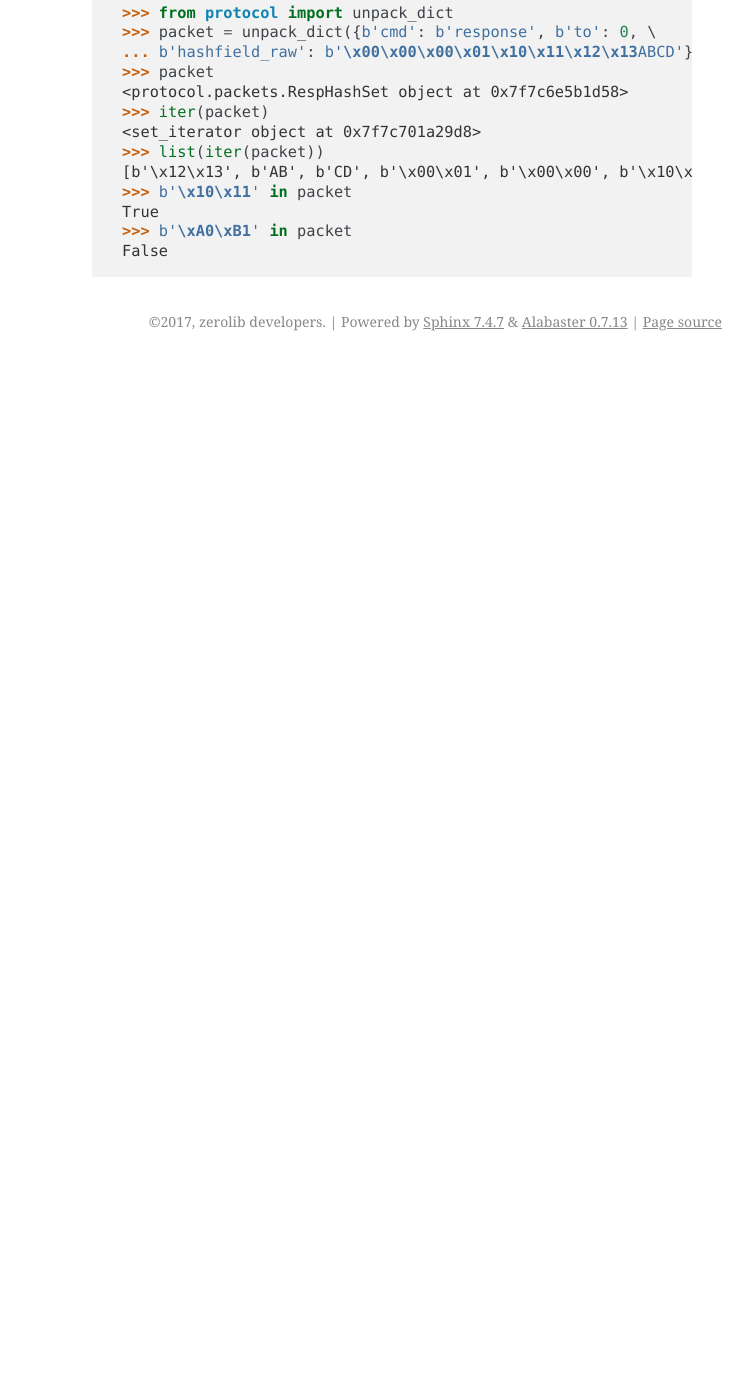
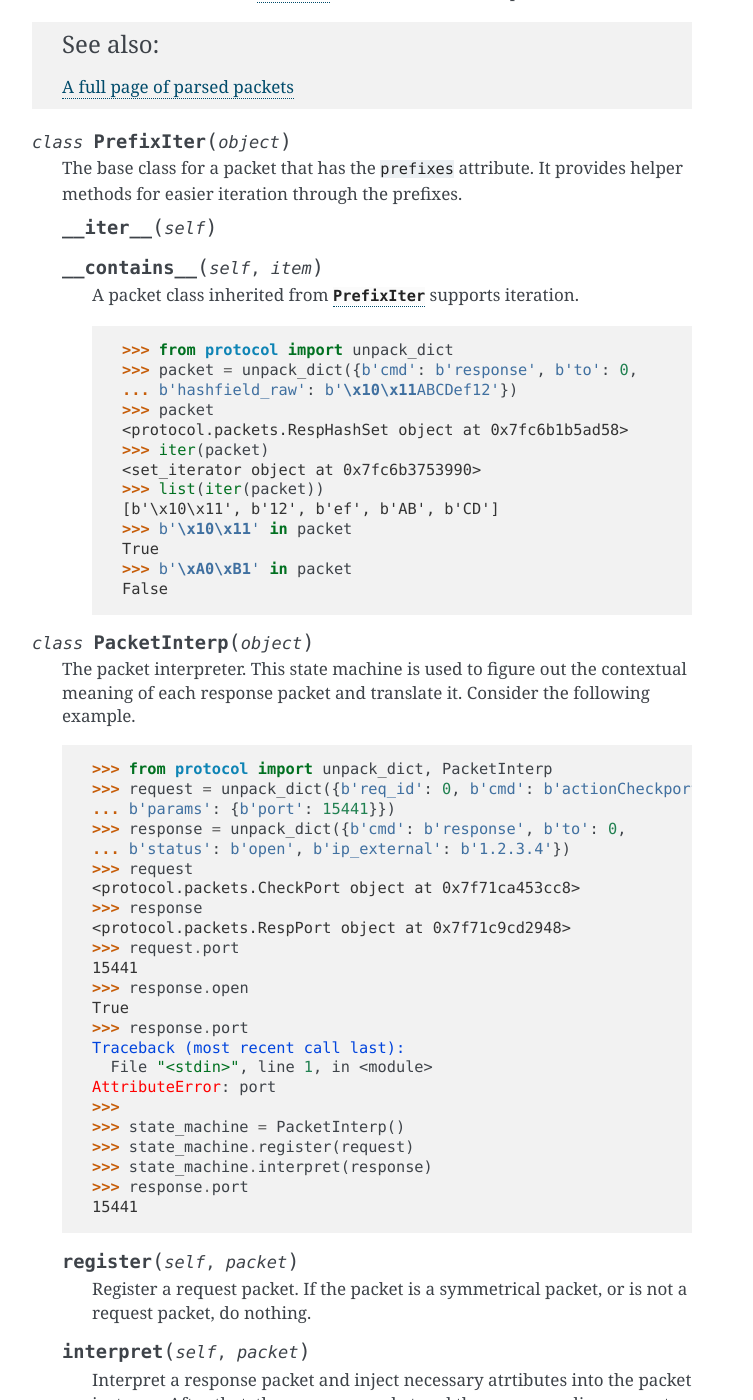
Before and after one commit to MuxZeroNet/zerolib, a Sphinx documentation site: the page built from docs/reference/protocol.rst, in a window 1280 px wide and 1400 px high, scrolled down 2744 px. Shown: the whole window, without its empty margins (388-1141 px from the left). Built offline with Sphinx 7.4.7, drawn with Linux system fonts in a browser that asks for light colours; formulas are drawn with MathJax 3; pages that are not in the unit, such as notebooks, are missing from menus; before the commit the page ends 3105 px from its top, so only the background shows below that; some of the changed text lies outside the part shown.

Commit message:
Add state machine docs, new examples, discussion and revise

```diff
--- a/docs/index.rst
+++ b/docs/index.rst
@@ -53,3 +53,4 @@ Table of contents
     reference/integrity
     reference/protocol
     reference/protocol.packets
+    discussion/index
--- a/docs/reference/protocol.rst
+++ b/docs/reference/protocol.rst
@@ -58,24 +56,50 @@ Routing
 Packets
 -------
 
+.. |param_sender| replace:: where the packet is from.
+.. |type_sender| replace:: AddrPort or None
+.. |KeyError| replace:: when a key it is looking for is missing from the packet.
+.. |TypeError| replace:: when the type of a value is wrong and cannot be accepted.
+.. |ValueError| replace:: when a value looks wrong.
+
 .. function:: unpack_stream(stream, sender = None)
 
-    Unpack a stream, and indicate that it was sent from a network address. Only unpacks one packet at a time.
+    Unpack a stream, and indicate that it was sent from the sender. Only unpacks one packet at a time.
 
     :param BytesIO stream: the stream to read data from and unpack.
-    :param sender: where the packet is from.
-    :type sender: AddrPort or None
-    :raises KeyError: when a key it is looking for is missing from the packet.
-    :raises TypeError: when the type of a value is wrong and cannot be accepted.
-    :raises ValueError: when a value looks wrong.
+
+    :param sender: |param_sender|
+    :type sender: |type_sender|
+
+    :raises KeyError: |KeyError|
+    :raises TypeError: |TypeError|
+    :raises ValueError: |ValueError|
+
+.. function:: unpack_dict(packet, sender = None)
+
+    Unpack a dictionary, and indicate that it was sent from sender.
+
+    :param dict packet: the dictionary to unpack.
+
+    :param sender: |param_sender|
+    :type sender: |type_sender|
+
+    :raises KeyError: |KeyError|
+    :raises TypeError: |TypeError|
+    :raises ValueError: |ValueError|
 
 .. function:: unpack(data, sender = None)
 
     Unpack a byte string, and indicate that it was sent from a network address. Only unpacks one packet at a time.
 
     :param bytes data: the data to unpack.
-    :param sender: where the packet is from.
-    :type sender: AddrPort or None
+
+    :param sender: |param_sender|
+    :type sender: |type_sender|
+
+    :raises KeyError: |KeyError|
+    :raises TypeError: |TypeError|
+    :raises ValueError: |ValueError|
 
 .. class:: AddrPort(object)
 
@@ -124,15 +148,64 @@ Packets
         .. code-block:: python
 
             >>> from protocol import unpack_dict
-            >>> packet = unpack_dict({b'cmd': b'response', b'to': 0, \
-            ... b'hashfield_raw': b'\x00\x00\x00\x01\x10\x11\x12\x13ABCD'})
+            >>> packet = unpack_dict({b'cmd': b'response', b'to': 0,
+            ... b'hashfield_raw': b'\x10\x11ABCDef12'})
             >>> packet
-            <protocol.packets.RespHashSet object at 0x7f7c6e5b1d58>
+            <protocol.packets.RespHashSet object at 0x7fc6b1b5ad58>
             >>> iter(packet)
-            <set_iterator object at 0x7f7c701a29d8>
+            <set_iterator object at 0x7fc6b3753990>
             >>> list(iter(packet))
-            [b'\x12\x13', b'AB', b'CD', b'\x00\x01', b'\x00\x00', b'\x10\x11']
+            [b'\x10\x11', b'12', b'ef', b'AB', b'CD']
             >>> b'\x10\x11' in packet
             True
             >>> b'\xA0\xB1' in packet
             False
+
+.. class:: PacketInterp(object)
+
+    The packet interpreter. This state machine is used to figure out the contextual meaning of each response packet and translate it. Consider the following example.
+
+    .. code-block:: python
+
+        >>> from protocol import unpack_dict, PacketInterp
+        >>> request = unpack_dict({b'req_id': 0, b'cmd': b'actionCheckport',
+        ... b'params': {b'port': 15441}})
+        >>> response = unpack_dict({b'cmd': b'response', b'to': 0,
+        ... b'status': b'open', b'ip_external': b'1.2.3.4'})
+        >>> request
+        <protocol.packets.CheckPort object at 0x7f71ca453cc8>
+        >>> response
+        <protocol.packets.RespPort object at 0x7f71c9cd2948>
+        >>> request.port
+        15441
+        >>> response.open
+        True
+        >>> response.port
+        Traceback (most recent call last):
+          File "<stdin>", line 1, in <module>
+        AttributeError: port
+        >>>
+        >>> state_machine = PacketInterp()
+        >>> state_machine.register(request)
+        >>> state_machine.interpret(response)
+        >>> response.port
+        15441
+
+    .. method:: register(self, packet)
+
+        Register a request packet. If the packet is a symmetrical packet, or is not a request packet, do nothing.
+
+    .. method:: interpret(self, packet)
+
+        Interpret a response packet and inject necessary atrtibutes into the packet instance. After that, the response packet and the corresponding request packet will be forgotten by the packet interpreter.
+
+        If the packet is a symmetrical packet, or is not a response packet, do nothing.
+
+        :raises TypeError: when the type of the packet is unexpected.
+        :raises KeyError: when it cannot find any registered request packet that has the same sequence number.
+
+    .. method:: next_number(self)
+
+        Returns a new usable sequence number. The sequence number always increases and never repeats.
+
+.. seealso:: `What are asymmetrical packets and why? <../discussion/>`_
```
Also changed, not shown: other parts of docs/reference/protocol.rst (+2 -4 lines), docs/discussion/index.rst (added, +11 -0 lines), docs/reference/protocol.packets.rst (+19 -19 lines).
